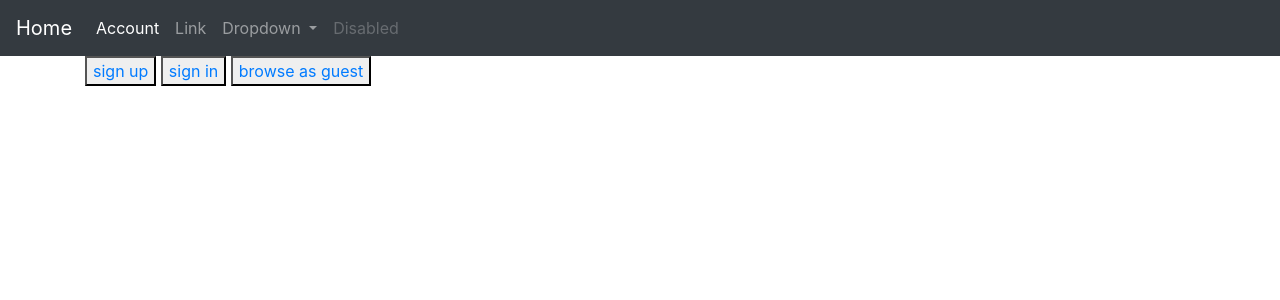
After one commit to KingBubIII/full_stack_practice, a Flask app: page / in a window 1280 px wide. The commit adds this page. Shown: the top 300 px of the page. Run offline with Flask 3, Linux system fonts and the light colour scheme.

Commit message:
added a landing page

```diff
--- a/website/templates/base.html
+++ b/website/templates/base.html
@@ -3,7 +3,7 @@
     <link rel="stylesheet" href="https://cdn.jsdelivr.net/npm/bootstrap@4.0.0/dist/css/bootstrap.min.css" integrity="sha384-Gn5384xqQ1aoWXA+058RXPxPg6fy4IWvTNh0E263XmFcJlSAwiGgFAW/dAiS6JXm" crossorigin="anonymous">
 
     <nav class="navbar navbar-expand-lg navbar-dark bg-dark">
-        <a class="navbar-brand" href="#">Navbar</a>
+        <a class="navbar-brand" href="/home">Home</a>
         <button class="navbar-toggler" type="button" data-toggle="collapse" data-target="#navbarSupportedContent" aria-controls="navbarSupportedContent" aria-expanded="false" aria-label="Toggle navigation">
             <span class="navbar-toggler-icon"></span>
         </button>
@@ -11,7 +11,7 @@
         <div class="collapse navbar-collapse" id="navbarSupportedContent">
             <ul class="navbar-nav mr-auto">
                 <li class="nav-item active">
-                    <a class="nav-link" href="#">Home <span class="sr-only">(current)</span></a>
+                    <a class="nav-link" href="#">Account <span class="sr-only">(current)</span></a>
                 </li>
                 <li class="nav-item">
                     <a class="nav-link" href="#">Link</a>
--- /dev/null
+++ b/website/templates/home.html
@@ -0,0 +1,7 @@
+{% extends "base.html" %} {% block title %}test{% endblock %}
+
+{% block content %}
+<button> <a href="{{sign_up_link}}">sign up</a> </button>
+<button> <a href="{{sign_in_link}}">sign in</a> </button>
+<button> <a href="{{guest_access}}">browse as guest</a> </button>
+{% endblock %}
--- a/website/views.py
+++ b/website/views.py
@@ -7,6 +7,11 @@ new_stories_queue = None
 top_stories_queue = None
 best_stories_queue = None
 current_story = None
+
+@views.route('/home')
+@views.route('/')
+def home():
+    return render_template('home.html', sign_up_link='/signup', sign_in_link='/login', guest_access='/new')
 
 @views.route('/new')
 def newStories():
```
Also changed, not shown: website/templates/__init__.py (added, +11 -0 lines).
